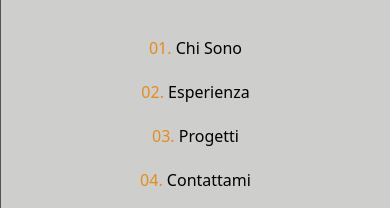
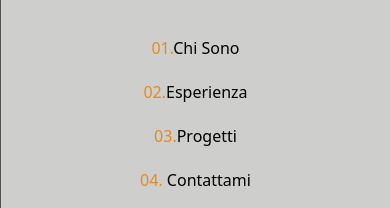
Before and after one commit to dunzolo/my-portfolio-app, a Vue app: page / in a window 390 px wide. Both pictures are taken after a click on the button 345 px from the left and 40 px from the top of the page. Shown: the part 308-516 px from the top of the page. Built offline with nearby package versions, Linux system fonts and the light colour scheme.

Commit message:
🐛 fixed bug offcanvas

```diff
--- a/src/components/AppHeader.vue
+++ b/src/components/AppHeader.vue
@@ -47,9 +47,21 @@ export default {
                 aria-labelledby="offcanvasNavbarLabel">
                 <div class="offcanvas-body">
                     <ul class="sidemenu__list">
-                        <li><a href="#about-me"><span class="index">01.</span> Chi Sono</a></li>
-                        <li><a href="#experience"><span class="index">02.</span> Esperienza</a></li>
-                        <li><a href="#projects"><span class="index">03.</span> Progetti</a></li>
+                        <li data-bs-dismiss="offcanvas">
+                            <router-link :to="{ name: 'homepage', hash: '#about-me' }">
+                                <span class="index">01.</span>Chi Sono
+                            </router-link>
+                        </li>
+                        <li data-bs-dismiss="offcanvas">
+                            <router-link :to="{ name: 'homepage', hash: '#experience' }">
+                                <span class="index">02.</span>Esperienza
+                            </router-link>
+                        </li>
+                        <li data-bs-dismiss="offcanvas">
+                            <router-link :to="{ name: 'homepage', hash: '#projects' }">
+                                <span class="index">03.</span>Progetti
+                            </router-link>
+                        </li>
                         <li><a href=""><span class="index">04.</span> Contattami</a></li>
                     </ul>
                 </div>
```
